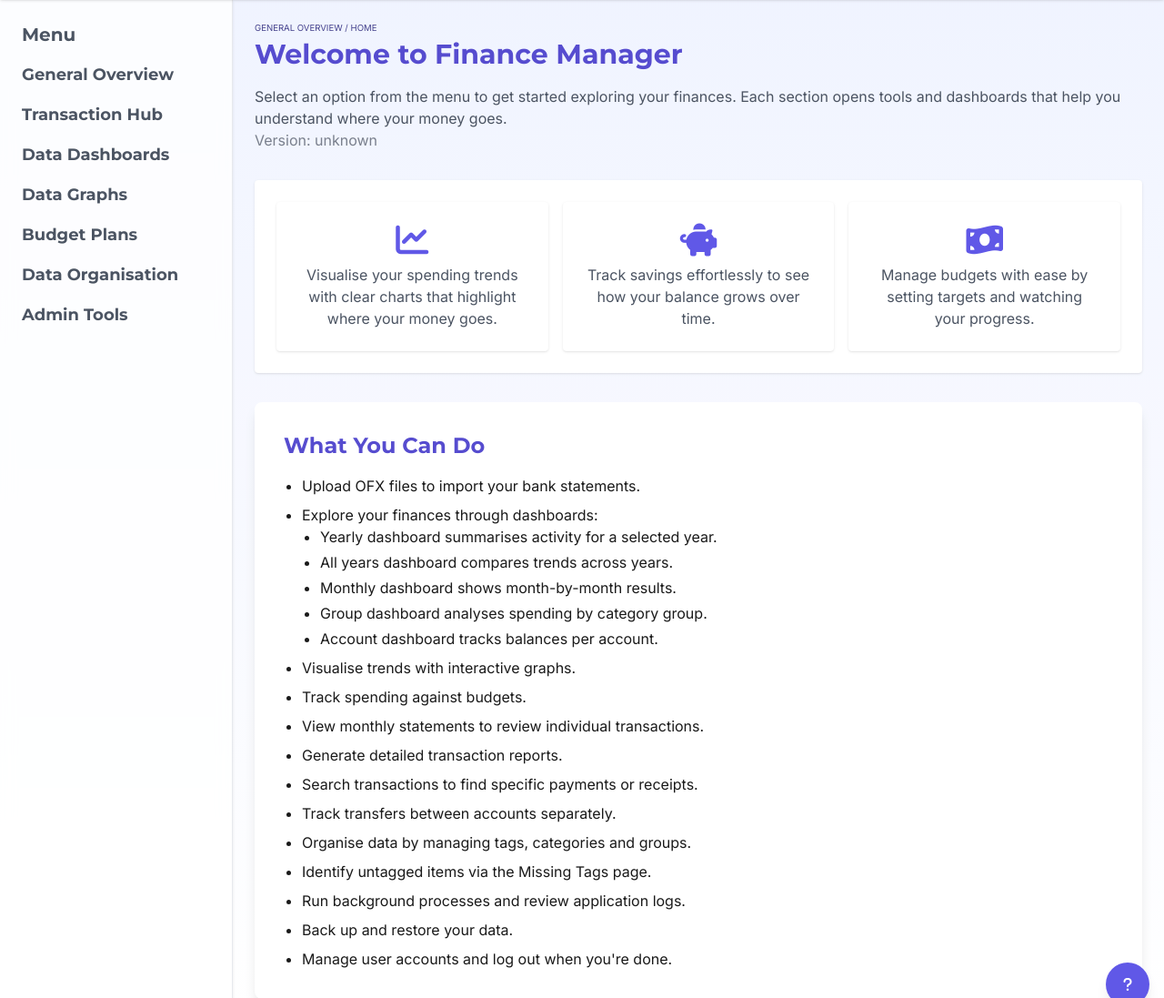
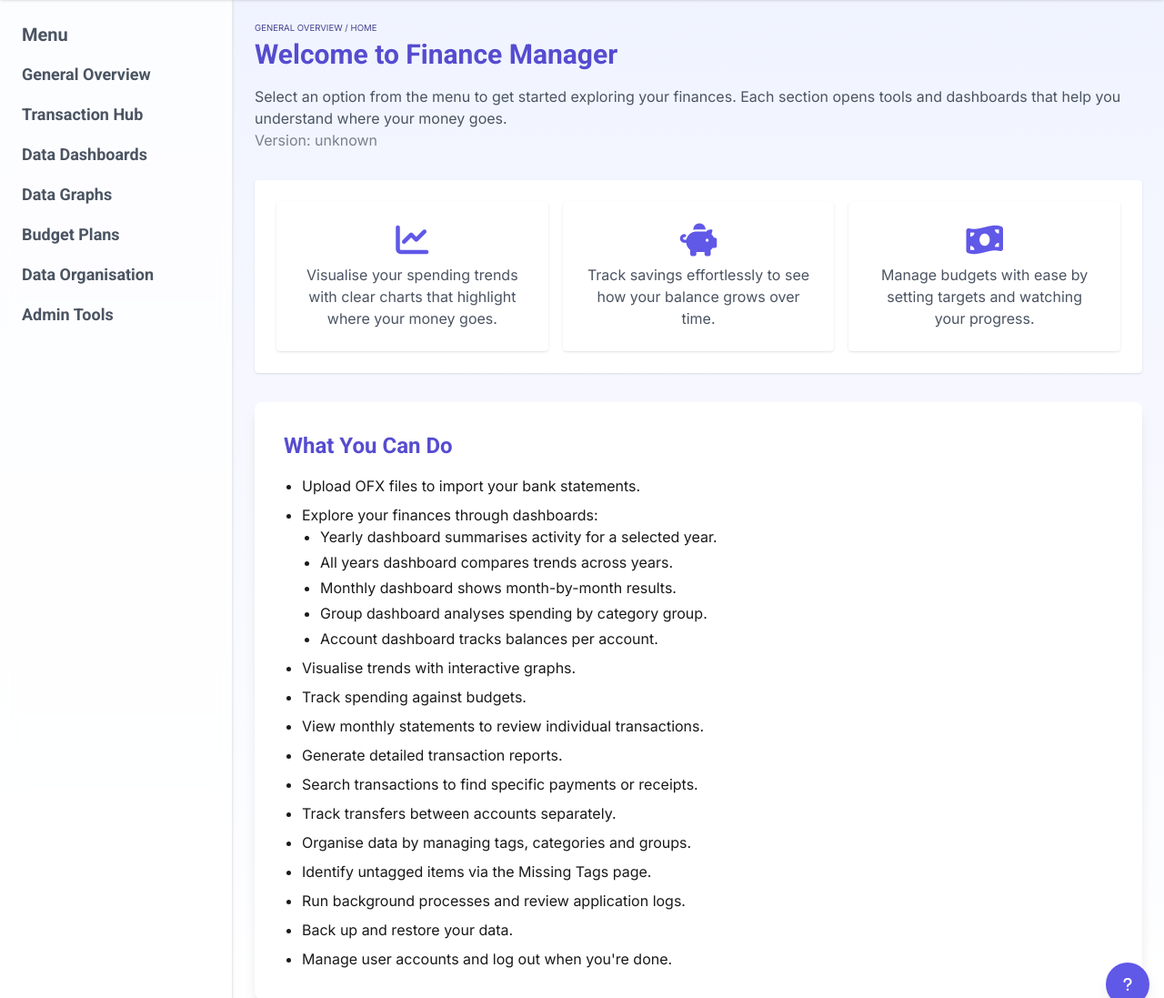
Before and after one commit to smeird/Accounts, a PHP site: page /frontend/index.html in a window 1280 px wide. Shown: the part 64-1161 px from the top of the page at 91% size. Run offline with PHP 8.4, Linux system fonts and the light colour scheme; data that the repository does not hold is empty; some libraries are stand-ins or nearby versions.

Commit message:
Use narrower heading font

```diff
--- a/frontend/2fa.html
+++ b/frontend/2fa.html
@@ -9,12 +9,12 @@
     <meta http-equiv="Expires" content="0">
     <title>Two-Factor Authentication</title>
     <script src="https://cdn.tailwindcss.com"></script>
-    <link href="https://fonts.googleapis.com/css2?family=Montserrat:wght@700&family=Inter:wght@400&family=Source+Sans+Pro:wght@300&display=swap" rel="stylesheet">
+    <link href="https://fonts.googleapis.com/css2?family=Roboto:wght@700&family=Inter:wght@400&family=Source+Sans+Pro:wght@300&display=swap" rel="stylesheet">
     <link rel="icon" type="image/svg+xml" href="../favicon.svg">
     <link rel="stylesheet" href="https://cdnjs.cloudflare.com/ajax/libs/font-awesome/6.5.0/css/all.min.css" crossorigin="anonymous" referrerpolicy="no-referrer" />
     <style>
         body { font-family: 'Inter', sans-serif; }
-        h1, h2, h3, h4, h5, h6 { font-family: 'Montserrat', sans-serif; font-weight: 700; }
+        h1, h2, h3, h4, h5, h6 { font-family: 'Roboto', sans-serif; font-weight: 700; }
         button, .accent { font-family: 'Source Sans Pro', sans-serif; font-weight: 300; }
     </style>
 </head>
--- a/frontend/index.html
+++ b/frontend/index.html
@@ -9,12 +9,12 @@
     <meta http-equiv="Expires" content="0">
     <title>Finance Manager</title>
     <script src="https://cdn.tailwindcss.com"></script>
-    <link href="https://fonts.googleapis.com/css2?family=Montserrat:wght@700&family=Inter:wght@400&family=Source+Sans+Pro:wght@300&display=swap" rel="stylesheet">
+    <link href="https://fonts.googleapis.com/css2?family=Roboto:wght@700&family=Inter:wght@400&family=Source+Sans+Pro:wght@300&display=swap" rel="stylesheet">
     <link rel="icon" type="image/svg+xml" href="../favicon.svg">
     <link rel="stylesheet" href="https://cdnjs.cloudflare.com/ajax/libs/font-awesome/6.5.0/css/all.min.css" crossorigin="anonymous" referrerpolicy="no-referrer" />
     <style>
         body { font-family: 'Inter', sans-serif; }
-        h1, h2, h3, h4, h5, h6 { font-family: 'Montserrat', sans-serif; font-weight: 700; }
+        h1, h2, h3, h4, h5, h6 { font-family: 'Roboto', sans-serif; font-weight: 700; }
         button, .accent { font-family: 'Source Sans Pro', sans-serif; font-weight: 300; }
     </style>
 </head>
--- a/frontend/js/menu.js
+++ b/frontend/js/menu.js
@@ -59,13 +59,13 @@ document.addEventListener('DOMContentLoaded', () => {
       const fontLink = document.createElement('link');
       fontLink.id = 'app-fonts';
       fontLink.rel = 'stylesheet';
-      fontLink.href = 'https://fonts.googleapis.com/css2?family=Montserrat:wght@700&family=Inter:wght@400&family=Source+Sans+Pro:wght@300&display=swap';
+      fontLink.href = 'https://fonts.googleapis.com/css2?family=Roboto:wght@700&family=Inter:wght@400&family=Source+Sans+Pro:wght@300&display=swap';
       document.head.appendChild(fontLink);
     }
     const fontStyle = document.createElement('style');
     fontStyle.textContent = `
       body { font-family: 'Inter', sans-serif; font-weight: 400; }
-      h1, h2, h3, h4, h5, h6 { font-family: 'Montserrat', sans-serif; font-weight: 700; }
+      h1, h2, h3, h4, h5, h6 { font-family: 'Roboto', sans-serif; font-weight: 700; }
       button, .accent { font-family: 'Source Sans Pro', sans-serif; font-weight: 300; }
     `;
     document.head.appendChild(fontStyle);
--- a/index.php
+++ b/index.php
@@ -66,10 +66,10 @@ $needsToken = isset($_SESSION['pending_user_id']);
     <title>Login</title>
     <script src="https://cdn.tailwindcss.com"></script>
     <link rel="icon" type="image/svg+xml" href="favicon.svg">
-    <link href="https://fonts.googleapis.com/css2?family=Montserrat:wght@700&family=Inter:wght@400&family=Source+Sans+Pro:wght@300&display=swap" rel="stylesheet">
+    <link href="https://fonts.googleapis.com/css2?family=Roboto:wght@700&family=Inter:wght@400&family=Source+Sans+Pro:wght@300&display=swap" rel="stylesheet">
     <style>
         body { font-family: 'Inter', sans-serif; }
-        h1, h2, h3, h4, h5, h6 { font-family: 'Montserrat', sans-serif; font-weight: 700; }
+        h1, h2, h3, h4, h5, h6 { font-family: 'Roboto', sans-serif; font-weight: 700; }
         button, .accent { font-family: 'Source Sans Pro', sans-serif; font-weight: 300; }
         a { transition: color 0.2s ease; }
         a:hover { color: #4f46e5; }
--- a/users.php
+++ b/users.php
@@ -54,11 +54,11 @@ if ($_SERVER['REQUEST_METHOD'] === 'POST') {
     <title>User Management</title>
     <script src="https://cdn.tailwindcss.com"></script>
     <link rel="icon" type="image/svg+xml" href="favicon.svg">
-    <link href="https://fonts.googleapis.com/css2?family=Montserrat:wght@700&family=Inter:wght@400&family=Source+Sans+Pro:wght@300&display=swap" rel="stylesheet">
+    <link href="https://fonts.googleapis.com/css2?family=Roboto:wght@700&family=Inter:wght@400&family=Source+Sans+Pro:wght@300&display=swap" rel="stylesheet">
     <link rel="stylesheet" href="https://cdnjs.cloudflare.com/ajax/libs/font-awesome/6.5.0/css/all.min.css" crossorigin="anonymous" referrerpolicy="no-referrer" />
     <style>
         body { font-family: 'Inter', sans-serif; }
-        h1, h2, h3, h4, h5, h6 { font-family: 'Montserrat', sans-serif; font-weight: 700; }
+        h1, h2, h3, h4, h5, h6 { font-family: 'Roboto', sans-serif; font-weight: 700; }
         button, .accent { font-family: 'Source Sans Pro', sans-serif; font-weight: 300; }
         a { transition: color 0.2s ease; }
         a:hover { color: #4f46e5; }
```
Also changed, not shown: AGENTS.md (+1 -1 lines), README.md.
